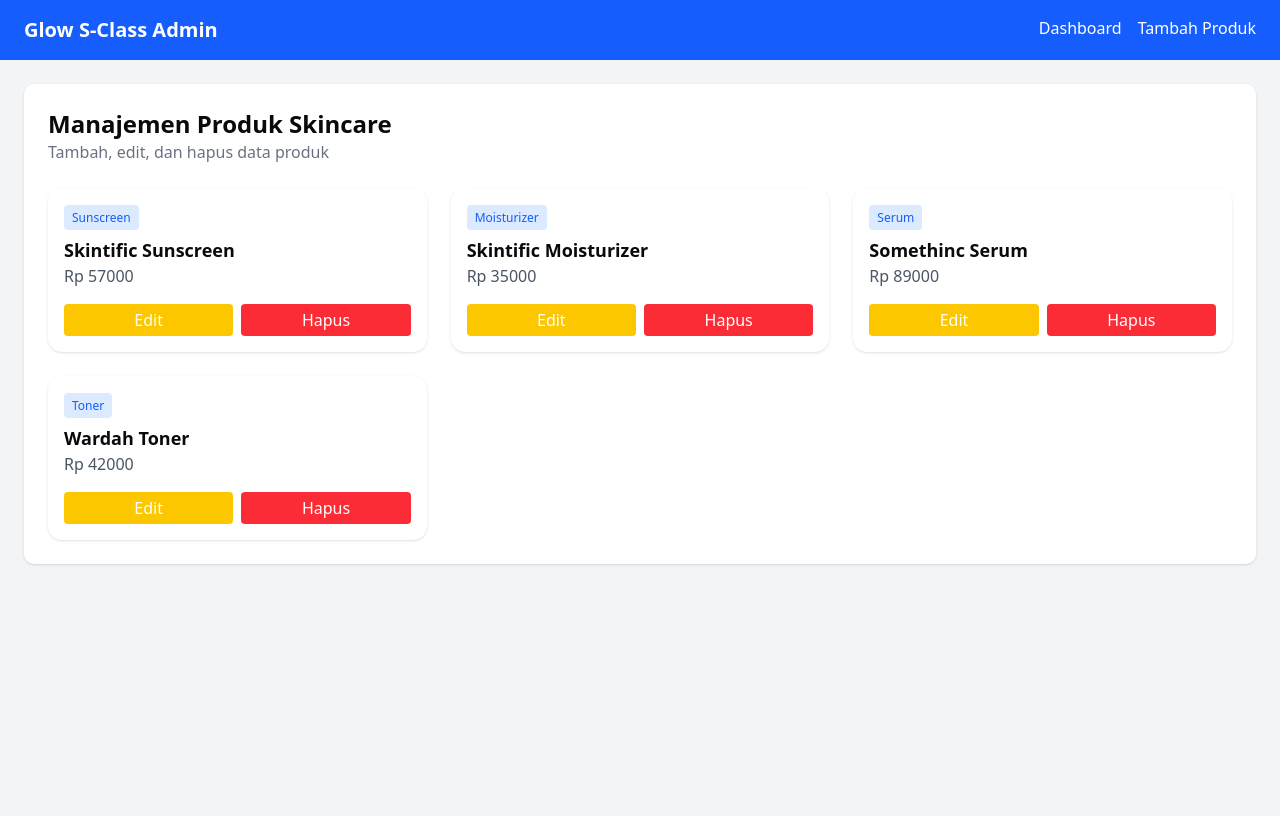
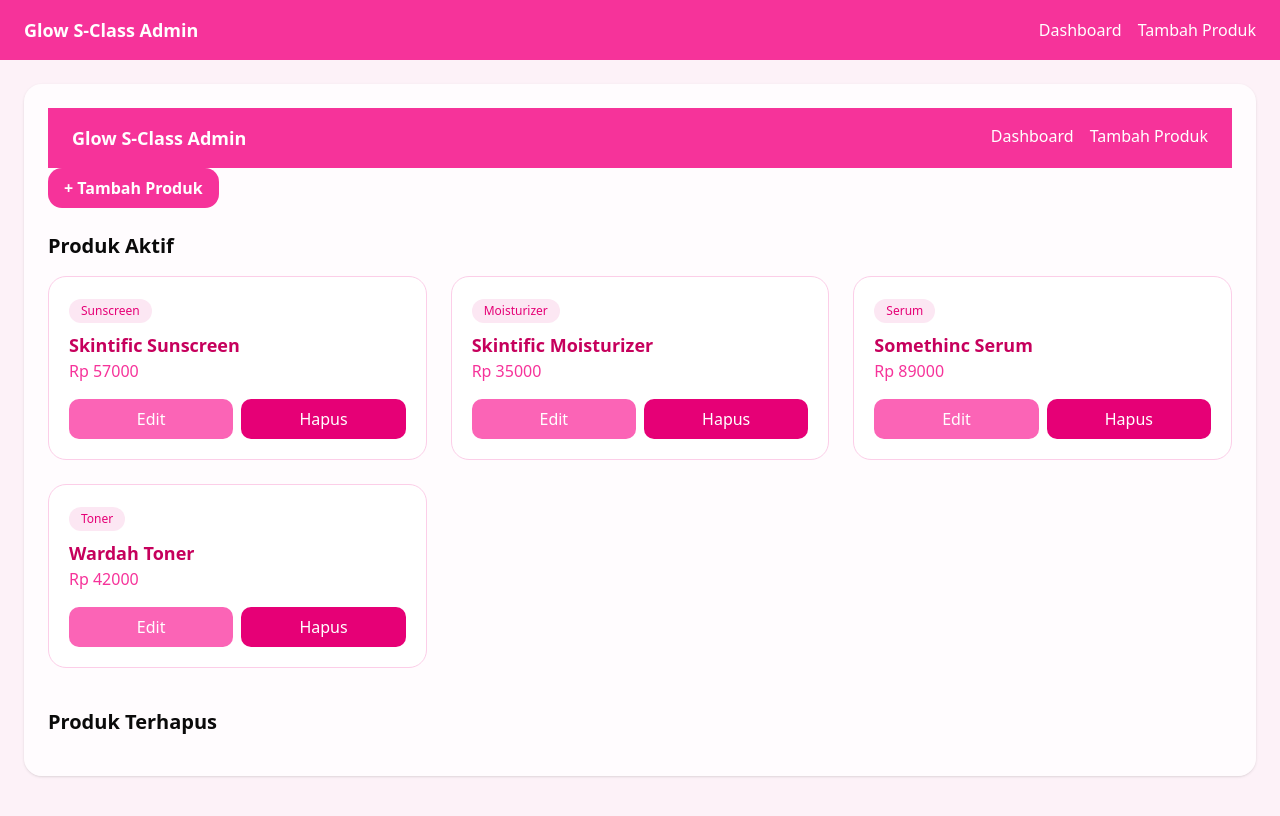
Before and after one commit to 2400016072-hub/skincareproject, a React (Vite) app: page /admin in a window 1280 px wide. Shown: the top 816 px of the page. Built offline with nearby package versions, Linux system fonts and the light colour scheme.

Commit message:
admin page

```diff
--- a/src/components/admin/AdminHeader.jsx
+++ b/src/components/admin/AdminHeader.jsx
@@ -1,8 +1,12 @@
 export default function AdminHeader() {
   return (
-    <div className="mb-6">
-      <h2 className="text-2xl font-bold">Manajemen Produk Skincare</h2>
-      <p className="text-gray-500">Tambah, edit, dan hapus data produk</p>
+    <div className="bg-pink-500 text-white px-6 py-4 flex justify-between">
+      <h1 className="font-bold text-lg">Glow S-Class Admin</h1>
+
+      <div className="flex gap-4">
+        <a className="hover:text-pink-200">Dashboard</a>
+        <a className="hover:text-pink-200">Tambah Produk</a>
+      </div>
     </div>
   );
 }
--- a/src/components/admin/AdminLayout.jsx
+++ b/src/components/admin/AdminLayout.jsx
@@ -4,11 +4,12 @@
   return (
     <>
       <AdminNavbar />
-      <div className="min-h-screen bg-gray-100 p-6">
-        <div className="bg-white p-6 rounded-lg shadow">
-          {children}
-        </div>
-      </div>
+<div className="min-h-screen bg-pink-50 p-6">
+  <div className="bg-white/80 p-6 rounded-2xl shadow">
+    {children}
+  </div>
+</div>
+
     </>
   );
 }
--- a/src/components/admin/AdminModal.jsx
+++ b/src/components/admin/AdminModal.jsx
@@ -5,17 +5,26 @@
     <div className="fixed inset-0 z-50 flex items-center justify-center bg-black/50">
 
       <div
-        className="absolute inset-0 pointer-events-auto"
+        className="absolute inset-0"
         onClick={onClose}
       />
 
       <div
-        className="relative z-10 bg-white rounded-lg p-6 w-full max-w-md pointer-events-auto"
+        className="relative z-10 bg-pink-50 rounded-2xl p-6 w-full max-w-md border border-pink-200"
         onClick={(e) => e.stopPropagation()}
       >
+
         <div className="flex justify-between items-center mb-4">
-          <h2 className="text-lg font-semibold">{title}</h2>
-          <button onClick={onClose}>✕</button>
+          <h2 className="text-lg font-semibold text-pink-700">
+            {title}
+          </h2>
+
+          <button
+            onClick={onClose}
+            className="text-pink-500 hover:text-pink-700 text-xl"
+          >
+            ✕
+          </button>
         </div>
 
         {children}
--- a/src/components/admin/AdminNavbar.jsx
+++ b/src/components/admin/AdminNavbar.jsx
@@ -1,13 +1,18 @@
-import { Link } from "react-router-dom";
-
 export default function AdminNavbar() {
   return (
-    <nav className="bg-blue-600 text-white px-6 py-4 flex justify-between">
-      <h1 className="font-bold text-xl">Glow S-Class Admin</h1>
-      <div className="space-x-4">
-        <Link to="/admin">Dashboard</Link>
-        <Link to="/admin/create">Tambah Produk</Link>
+    <div className="bg-pink-500 text-white px-6 py-4 flex justify-between items-center">
+      <h1 className="font-bold text-lg">
+        Glow S-Class Admin
+      </h1>
+
+      <div className="flex gap-4">
+        <a className="hover:text-pink-200 cursor-pointer">
+          Dashboard
+        </a>
+        <a className="hover:text-pink-200 cursor-pointer">
+          Tambah Produk
+        </a>
       </div>
-    </nav>
+    </div>
   );
 }
--- a/src/components/admin/FormData.jsx
+++ b/src/components/admin/FormData.jsx
@@ -1,45 +1,65 @@
-export default function FormData({ defaultValue = {}, onSave }) {
+import { useState, useEffect } from "react";
+
+export default function FormData({ defaultValue, onSave }) {
+  const [form, setForm] = useState({
+    name: "",
+    category: "",
+    price: "",
+  });
+
+  useEffect(() => {
+    if (defaultValue) {
+      setForm({
+        name: defaultValue.name,
+        category: defaultValue.category,
+        price: defaultValue.price,
+      });
+    }
+  }, [defaultValue]);
+
+  const handleChange = (e) => {
+    setForm({ ...form, [e.target.name]: e.target.value });
+  };
+
   const handleSubmit = (e) => {
     e.preventDefault();
-
-    const formData = new FormData(e.target);
-    const updated = Object.fromEntries(formData.entries());
-
-    onSave(updated); // KIRIM KE DASHBOARD
+    onSave(form);
   };
 
   return (
     <form onSubmit={handleSubmit} className="space-y-4">
       <input
         name="name"
-        defaultValue={defaultValue.name}
-        placeholder="Nama"
-        className="border p-2 w-full rounded"
+        value={form.name}
+        onChange={handleChange}
+        placeholder="Nama Produk"
+        className="w-full border p-2 rounded"
         required
       />
 
       <input
         name="category"
-        defaultValue={defaultValue.category}
+        value={form.category}
+        onChange={handleChange}
         placeholder="Kategori"
-        className="border p-2 w-full rounded"
+        className="w-full border p-2 rounded"
         required
       />
 
       <input
         name="price"
         type="number"
-        defaultValue={defaultValue.price}
+        value={form.price}
+        onChange={handleChange}
         placeholder="Harga"
-        className="border p-2 w-full rounded"
+        className="w-full border p-2 rounded"
         required
       />
+<button
+  type="submit"
+  className=" w-full bg-pink-500 hover:bg-pink-600 text-white py-2 rounded-xl font-semibold transition "
+>
 
-      {/* 🔑 INI PENTING */}
-      <button
-        type="submit"
-        className="bg-blue-600 text-white w-full py-2 rounded"
-      >
         Simpan
       </button>
     </form>
--- a/src/components/admin/ProductCard.jsx
+++ b/src/components/admin/ProductCard.jsx
@@ -1,23 +1,31 @@
 export default function ProductCard({ product, onEdit, onDelete }) {
   return (
-    <div className="bg-white rounded-xl shadow p-4 hover:shadow-lg">
-      <span className="text-xs bg-blue-100 text-blue-600 px-2 py-1 rounded">
+    <div
+      className="bg-white rounded-2xl p-5 border border-pink-200 transition-all duration-300 hover:-translate-y-2 hover:shadow-2xl hover:border-pink-400"
+    >
+      <span className="inline-block mb-2 px-3 py-1 text-xs rounded-full bg-pink-100 text-pink-600">
         {product.category}
       </span>
 
-      <h3 className="font-semibold text-lg mt-2">{product.name}</h3>
-      <p className="text-gray-600">Rp {product.price}</p>
+      <h3 className="font-semibold text-pink-700 text-lg">
+        {product.name}
+      </h3>
 
-      <div className="flex gap-2 mt-4">
+      <p className="text-pink-500 mb-4">
+        Rp {product.price}
+      </p>
+
+      <div className="flex gap-2">
         <button
           onClick={onEdit}
-          className="flex-1 bg-yellow-400 text-white rounded py-1"
+          className="flex-1 bg-pink-400 hover:bg-pink-500 text-white rounded-lg py-2 transition"
         >
           Edit
         </button>
+
         <button
           onClick={onDelete}
-          className="flex-1 bg-red-500 text-white rounded py-1"
+          className="flex-1 bg-pink-600 hover:bg-pink-700 text-white rounded-lg py-2 transition"
         >
           Hapus
         </button>
--- a/src/data/products.js
+++ b/src/data/products.js
@@ -1,6 +1,30 @@
 export const productsData = [
-  { id: 1, name: "Skintific Sunscreen", price: 57000, category: "Sunscreen" },
-  { id: 2, name: "Skintific Moisturizer", price: 35000, category: "Moisturizer" },
-  { id: 3, name: "Somethinc Serum", price: 89000, category: "Serum" },
-  { id: 4, name: "Wardah Toner", price: 42000, category: "Toner" },
+  {
+    id: 1,
+    name: "Skintific Sunscreen",
+    price: 57000,
+    category: "Sunscreen",
+    isDeleted: false,
+  },
+  {
+    id: 2,
+    name: "Skintific Moisturizer",
+    price: 35000,
+    category: "Moisturizer",
+    isDeleted: false,
+  },
+  {
+    id: 3,
+    name: "Somethinc Serum",
+    price: 89000,
+    category: "Serum",
+    isDeleted: false,
+  },
+  {
+    id: 4,
+    name: "Wardah Toner",
+    price: 42000,
+    category: "Toner",
+    isDeleted: false,
+  },
 ];
--- a/src/pages/admin/AdminDashboard.jsx
+++ b/src/pages/admin/AdminDashboard.jsx
@@ -9,6 +9,7 @@
 export default function AdminDashboard() {
   const [products, setProducts] = useState(productsData);
   const [selected, setSelected] = useState(null);
+  const [isAdd, setIsAdd] = useState(false);
 
   const handleSave = (updatedData) => {
     setProducts((prev) =>
@@ -18,24 +19,85 @@
           : p
       )
     );
-    setSelected(null); // tutup modal
+    setSelected(null);
+  };
+
+  const handleAdd = (newData) => {
+    setProducts((prev) => [
+      ...prev,
+      {
+        id: Date.now(),
+        ...newData,
+        price: Number(newData.price),
+        isDeleted: false,
+      },
+    ]);
+    setIsAdd(false);
+  };
+
+  const handleDelete = (id) => {
+    setProducts((prev) =>
+      prev.map((p) =>
+        p.id === id ? { ...p, isDeleted: true } : p
+      )
+    );
+  };
+
+  const handleRestore = (id) => {
+    setProducts((prev) =>
+      prev.map((p) =>
+        p.id === id ? { ...p, isDeleted: false } : p
+      )
+    );
   };
 
   return (
     <AdminLayout>
       <AdminHeader />
 
+      <button
+        onClick={() => setIsAdd(true)}
+        className="mb-6 bg-pink-500 hover:bg-pink-600 text-white px-4 py-2 rounded-xl font-semibold transition"
+      >
+        + Tambah Produk
+      </button>
+
+      <h2 className="text-xl font-semibold mb-4">Produk Aktif</h2>
+
+      <div className="grid grid-cols-1 md:grid-cols-3 gap-6 mb-10">
+        {products
+          .filter((p) => !p.isDeleted)
+          .map((p) => (
+            <ProductCard
+              key={p.id}
+              product={p}
+              onEdit={() => setSelected(p)}
+              onDelete={() => handleDelete(p.id)}
+            />
+          ))}
+      </div>
+
+      <h2 className="text-xl font-semibold mb-4">Produk Terhapus</h2>
+
       <div className="grid grid-cols-1 md:grid-cols-3 gap-6">
-        {products.map((p) => (
-          <ProductCard
-            key={p.id}
-            product={p}
-            onEdit={() => setSelected(p)}
-            onDelete={() =>
-              setProducts(products.filter((item) => item.id !== p.id))
-            }
-          />
-        ))}
+        {products
+          .filter((p) => p.isDeleted)
+          .map((p) => (
+            <div
+              key={p.id}
+              className="bg-gray-100 rounded-xl p-4 shadow"
+            >
+              <h3 className="font-semibold">{p.name}</h3>
+              <p className="text-gray-600">Rp {p.price}</p>
+
+              <button
+                onClick={() => handleRestore(p.id)}
+                className="mt-3 bg-green-600 text-white rounded px-4 py-1"
+              >
+                Restore
+              </button>
+            </div>
+          ))}
       </div>
 
       <AdminModal
@@ -50,6 +112,14 @@
           />
         )}
       </AdminModal>
+
+      <AdminModal
+        show={isAdd}
+        title="Tambah Produk"
+        onClose={() => setIsAdd(false)}
+      >
+        <FormData onSave={handleAdd} />
+      </AdminModal>
     </AdminLayout>
   );
 }
```
